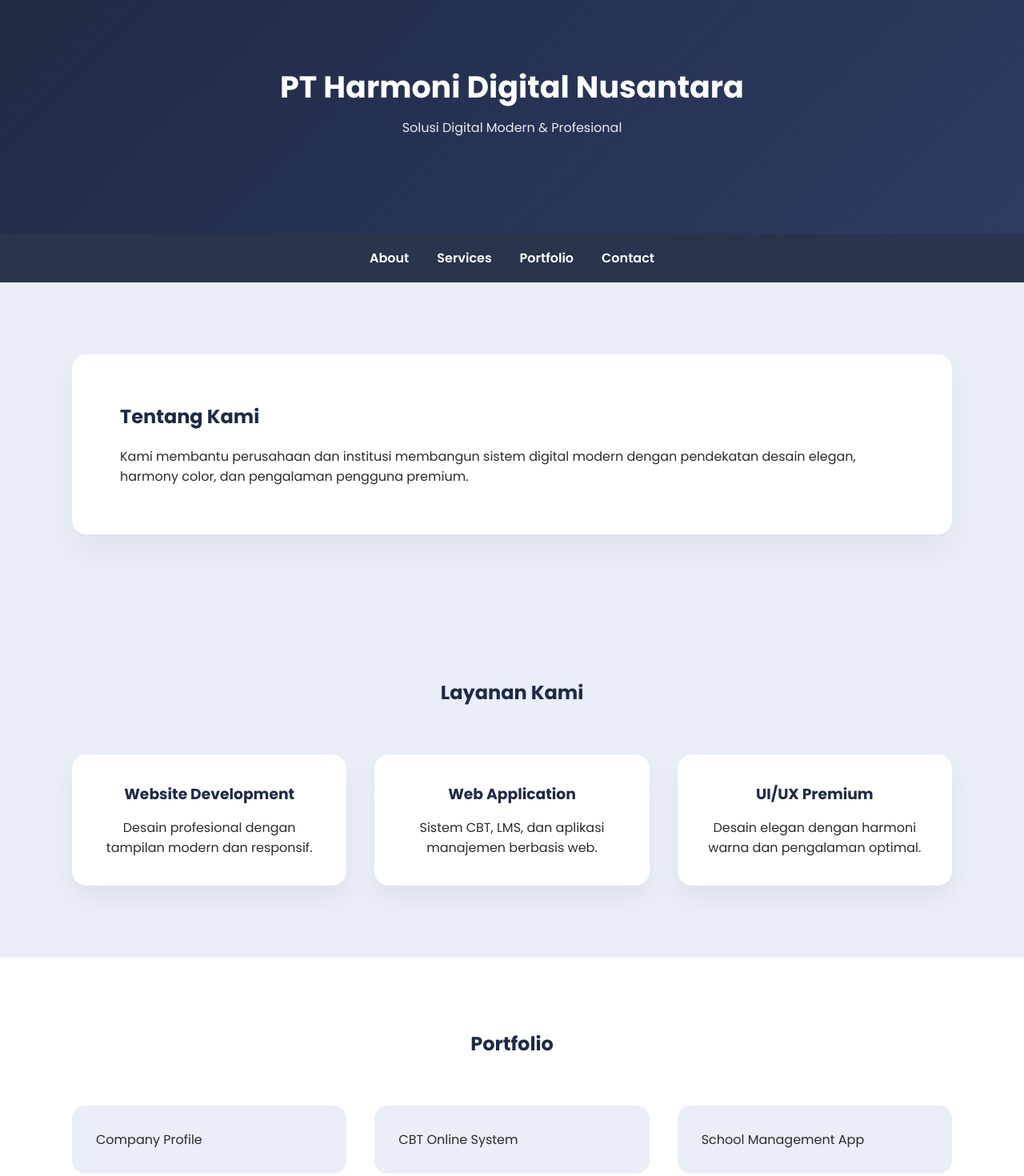
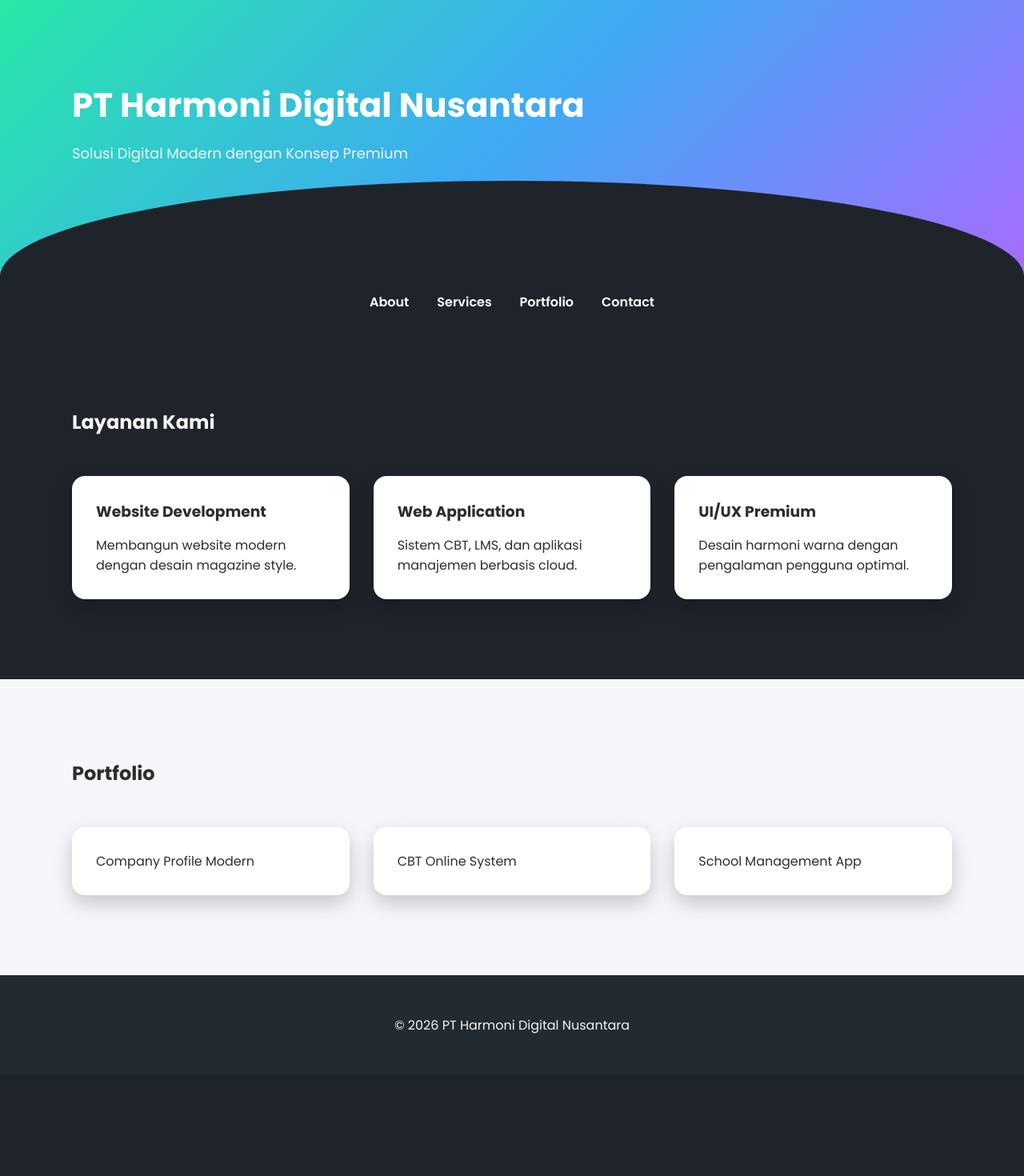
Before and after one commit to alifmathuf-arch/TEST-AI-SKI, a plain HTML site: page index.html in a window 1280 px wide. Shown: the top 1470 px of the page at 80% size. After the commit the page ends 1344 px from the top, so only its background shows below. Drawn offline with Linux system fonts and the light colour scheme.

Commit message:
Update index.html

```diff
--- a/index.html
+++ b/index.html
@@ -3,18 +3,18 @@
 <head>
 <meta charset="UTF-8">
 <meta name="viewport" content="width=device-width, initial-scale=1.0">
-<title>Company Profile Premium</title>
+<title>Company Profile - Citlali Concept</title>
 
 <link href="https://fonts.googleapis.com/css2?family=Poppins:wght@400;600;700&display=swap" rel="stylesheet">
 
 <style>
 :root{
-  --primary:#1F2A44;
-  --primary-dark:#141B2D;
-  --soft-bg:#E9EEF8;
-  --white:#FFFFFF;
-  --accent:#D4AF37;
-  --text:#2B2B2B;
+  --gradient: linear-gradient(135deg,#27e8a7,#3fa9f5,#a66cff);
+  --dark-section:#1f242b;
+  --dark-soft:#242a32;
+  --card:#ffffff;
+  --text-light:#f5f5f5;
+  --text-dark:#2d2d2d;
 }
 
 *{
@@ -25,41 +25,56 @@
 }
 
 body{
-  background:var(--soft-bg);
-  color:var(--text);
+  background:var(--dark-section);
+  color:var(--text-dark);
   scroll-behavior:smooth;
 }
 
-/* HEADER */
+/* ================= HEADER ================= */
 header{
-  background:linear-gradient(135deg,#1F2A44,#2E3C63);
+  background:var(--gradient);
   color:white;
-  padding:80px 20px 120px;
-  text-align:center;
+  padding:100px 20px 140px;
+  position:relative;
+  overflow:hidden;
 }
 
 header h1{
-  font-size:38px;
-  margin-bottom:10px;
+  font-size:42px;
+  margin-bottom:15px;
 }
 
 header p{
+  font-size:18px;
   opacity:0.9;
 }
 
-/* NAVBAR */
+/* wave separator effect */
+header::after{
+  content:"";
+  position:absolute;
+  bottom:-1px;
+  left:0;
+  width:100%;
+  height:120px;
+  background:var(--dark-section);
+  border-top-left-radius:50% 100%;
+  border-top-right-radius:50% 100%;
+}
+
+/* ================= NAVBAR ================= */
 nav{
   position:sticky;
   top:0;
-  background:rgba(31,42,68,0.95);
-  backdrop-filter:blur(8px);
-  padding:18px 0;
+  background:transparent;
+  padding:20px 0;
+  z-index:1000;
   transition:0.3s;
-  z-index:1000;
 }
 
 nav.scrolled{
-  box-shadow:0 8px 20px rgba(0,0,0,0.2);
+  background:rgba(31,36,43,0.95);
+  backdrop-filter:blur(8px);
 }
 
 nav ul{
@@ -77,12 +92,18 @@ nav a{
 }
 
 nav a:hover{
-  color:var(--accent);
+  opacity:0.7;
 }
 
-/* SECTION */
-section{
-  padding:90px 20px;
+/* ================= SECTION DARK ================= */
+.section-dark{
+  background:var(--dark-section);
+  padding:100px 20px;
+}
+
+.section-dark h2{
+  color:var(--text-light);
+  margin-bottom:50px;
 }
 
 .container{
@@ -90,41 +111,18 @@ section{
   margin:auto;
 }
 
-/* ABOUT */
-.about{
-  background:white;
-  padding:60px;
-  border-radius:18px;
-  box-shadow:0 20px 40px rgba(0,0,0,0.05);
-}
-
-.about h2{
-  color:var(--primary);
-  margin-bottom:20px;
-}
-
-/* SERVICES */
-.services{
-  background:var(--soft-bg);
-  text-align:center;
-}
-
-.services h2{
-  margin-bottom:60px;
-  color:var(--primary);
-}
-
+/* ================= CARDS ================= */
 .grid{
   display:grid;
-  grid-template-columns:repeat(auto-fit,minmax(250px,1fr));
-  gap:35px;
+  grid-template-columns:repeat(auto-fit,minmax(280px,1fr));
+  gap:30px;
 }
 
 .card{
-  background:white;
-  padding:35px;
-  border-radius:18px;
-  box-shadow:0 15px 30px rgba(0,0,0,0.06);
+  background:var(--card);
+  padding:30px;
+  border-radius:16px;
+  box-shadow:0 10px 25px rgba(0,0,0,0.2);
   transition:0.3s;
 }
 
@@ -133,76 +131,30 @@ section{
 }
 
 .card h3{
-  color:var(--primary);
   margin-bottom:15px;
 }
 
-/* PORTFOLIO */
-.portfolio{
-  background:white;
+/* ================= LIGHT SECTION ================= */
+.section-light{
+  background:#f4f6fa;
+  padding:100px 20px;
 }
 
-.portfolio h2{
-  text-align:center;
-  margin-bottom:60px;
-  color:var(--primary);
+.section-light h2{
+  margin-bottom:50px;
 }
 
-.portfolio-item{
-  background:var(--soft-bg);
-  padding:30px;
-  border-radius:16px;
-  transition:0.3s;
-}
-
-.portfolio-item:hover{
-  background:var(--primary);
-  color:white;
-}
-
-/* CONTACT */
-.contact{
-  background:var(--soft-bg);
-  text-align:center;
-}
-
-.contact h2{
-  margin-bottom:30px;
-  color:var(--primary);
-}
-
-.contact button{
-  background:var(--primary);
-  color:white;
-  border:none;
-  padding:15px 35px;
-  border-radius:40px;
-  cursor:pointer;
-  font-weight:600;
-  transition:0.3s;
-}
-
-.contact button:hover{
-  background:var(--accent);
-  color:black;
-}
-
-/* FOOTER */
+/* ================= FOOTER ================= */
 footer{
-  background:var(--primary-dark);
-  color:white;
+  background:var(--dark-soft);
+  color:var(--text-light);
   text-align:center;
   padding:50px 20px;
 }
 
-footer p{
-  opacity:0.7;
-  font-size:14px;
-}
-
-/* RESPONSIVE */
+/* ================= RESPONSIVE ================= */
 @media(max-width:768px){
-  header h1{font-size:28px;}
+  header h1{font-size:30px;}
   nav ul{flex-wrap:wrap; gap:15px;}
 }
 </style>
@@ -211,8 +163,10 @@ footer p{
 <body>
 
 <header>
-  <h1>PT Harmoni Digital Nusantara</h1>
-  <p>Solusi Digital Modern & Profesional</p>
+  <div class="container">
+    <h1>PT Harmoni Digital Nusantara</h1>
+    <p>Solusi Digital Modern dengan Konsep Premium</p>
+  </div>
 </header>
 
 <nav id="navbar">
@@ -224,60 +178,45 @@ footer p{
   </ul>
 </nav>
 
-<section id="about">
-  <div class="container">
-    <div class="about">
-      <h2>Tentang Kami</h2>
-      <p>Kami membantu perusahaan dan institusi membangun sistem digital modern dengan pendekatan desain elegan, harmony color, dan pengalaman pengguna premium.</p>
-    </div>
-  </div>
-</section>
-
-<section id="services" class="services">
+<section class="section-dark" id="services">
   <div class="container">
     <h2>Layanan Kami</h2>
     <div class="grid">
       <div class="card">
         <h3>Website Development</h3>
-        <p>Desain profesional dengan tampilan modern dan responsif.</p>
+        <p>Membangun website modern dengan desain magazine style.</p>
       </div>
       <div class="card">
         <h3>Web Application</h3>
-        <p>Sistem CBT, LMS, dan aplikasi manajemen berbasis web.</p>
+        <p>Sistem CBT, LMS, dan aplikasi manajemen berbasis cloud.</p>
       </div>
       <div class="card">
         <h3>UI/UX Premium</h3>
-        <p>Desain elegan dengan harmoni warna dan pengalaman optimal.</p>
+        <p>Desain harmoni warna dengan pengalaman pengguna optimal.</p>
       </div>
     </div>
   </div>
 </section>
 
-<section id="portfolio" class="portfolio">
+<section class="section-light" id="portfolio">
   <div class="container">
     <h2>Portfolio</h2>
     <div class="grid">
-      <div class="portfolio-item">Company Profile</div>
-      <div class="portfolio-item">CBT Online System</div>
-      <div class="portfolio-item">School Management App</div>
+      <div class="card">Company Profile Modern</div>
+      <div class="card">CBT Online System</div>
+      <div class="card">School Management App</div>
     </div>
   </div>
 </section>
 
-<section id="contact" class="contact">
-  <div class="container">
-    <h2>Hubungi Kami</h2>
-    <button onclick="alert('Terima kasih, kami akan segera menghubungi Anda.')">Kirim Pesan</button>
-  </div>
-</section>
-
 <footer>
-  <p>© 2026 PT Harmoni Digital Nusantara | All Rights Reserved</p>
+  <p>© 2026 PT Harmoni Digital Nusantara</p>
 </footer>
 
 <script>
 window.addEventListener("scroll", function(){
-  document.getElementById("navbar").classList.toggle("scrolled", window.scrollY > 50);
+  document.getElementById("navbar")
+    .classList.toggle("scrolled", window.scrollY > 50);
 });
 </script>
 
```
